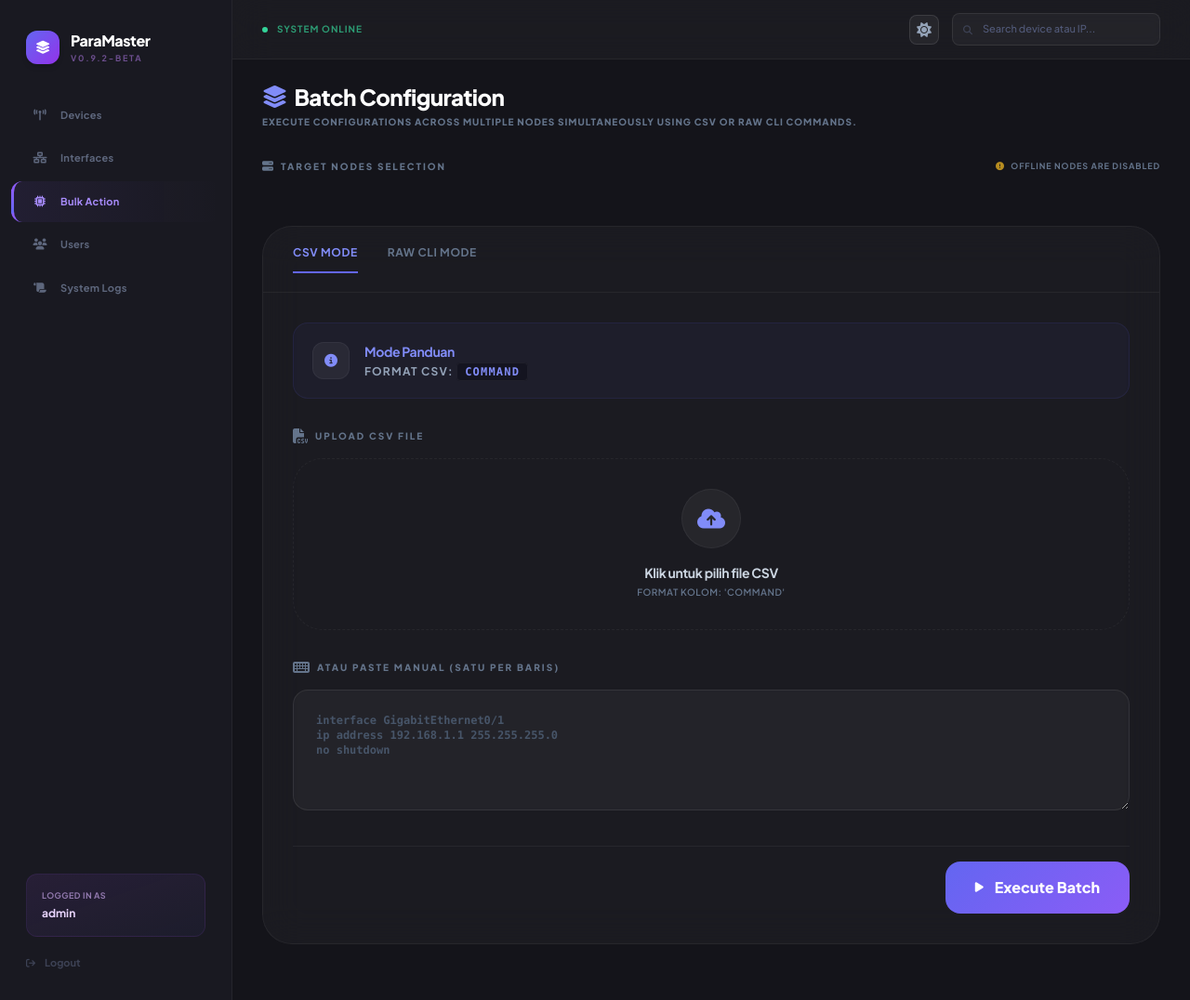
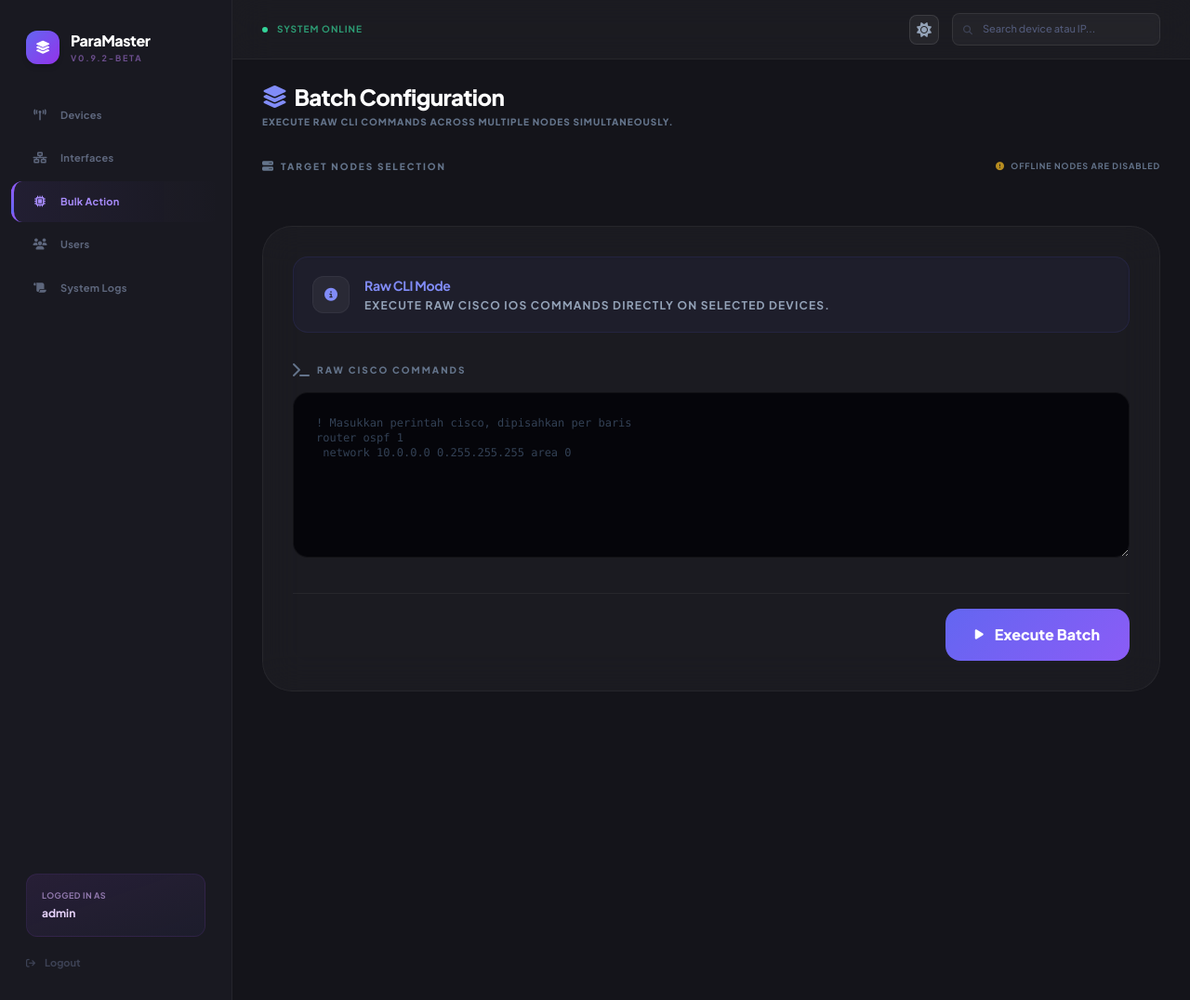
Before and after one commit to RafifRZ/Website-baru-paramiko, a Flask app: page /batch in a window 1280 px wide. Shown: the whole page at 93% size. Run offline with Flask 3, Linux system fonts and the light colour scheme; a user stored in the database is signed in; some libraries are stand-ins or nearby versions.

Commit message:
Add files via upload

```diff
--- a/app.py
+++ b/app.py
@@ -12,7 +12,6 @@
 from terminal_utils import connect_terminal_shell, read_shell_output, send_shell_command, close_terminal_shell
 from crypto_utils import encrypt_password, decrypt_password
 import csv
-import pandas as pd
 import io
 from datetime import datetime
 import pytz
@@ -699,19 +698,9 @@
         # Collect selected device IDs and command sources
         device_ids = request.form.getlist('devices')
         raw_commands = request.form.get('raw_commands')
-        csv_file = request.files.get('csv_file')
 
         # Build command list
         commands: list[str] = []
-        if csv_file:
-            try:
-                df = pd.read_csv(io.StringIO(csv_file.read().decode('utf-8')))
-                # Prefer a column named 'command', otherwise take the first column
-                commands = df['command'].tolist() if 'command' in df.columns else df.iloc[:, 0].tolist()
-            except Exception as e:
-                flash(f"Error reading CSV: {e}", 'error')
-                return redirect(url_for('batch_config'))
-
         if raw_commands:
             commands.extend([c.strip() for c in raw_commands.split('\n') if c.strip()])
 
--- a/requirements.txt
+++ b/requirements.txt
@@ -5,6 +5,5 @@
 paramiko
 python-dotenv
 eventlet
-pandas
 pytz
 cryptography
--- a/templates/batch_config.html
+++ b/templates/batch_config.html
@@ -94,7 +94,7 @@
         <h3 class="text-2xl font-black text-white tracking-tight flex items-center gap-2">
             <i class="fas fa-layer-group text-indigo-400"></i> Batch Configuration
         </h3>
-        <p class="text-slate-500 mt-1 text-[10px] font-black uppercase tracking-widest">Execute configurations across multiple nodes simultaneously using CSV or raw CLI commands.</p>
+        <p class="text-slate-500 mt-1 text-[10px] font-black uppercase tracking-widest">Execute raw CLI commands across multiple nodes simultaneously.</p>
     </div>
 
     <form action="{{ url_for('batch_config') }}" method="POST" enctype="multipart/form-data" class="no-print">
@@ -136,16 +136,6 @@
         </div>
 
         <div class="glass-card rounded-[2rem] overflow-hidden mb-10">
-            <!-- Tabs Header -->
-            <div class="px-8 py-5 bg-white/1 border-b border-white/5 flex items-center gap-8">
-                <button type="button" id="tab-csv" onclick="switchTab('csv')" class="tab-btn pb-3 border-b-2 border-indigo-500 text-indigo-400 text-xs font-bold uppercase tracking-wider focus:outline-none transition-all duration-300">
-                    CSV Mode
-                </button>
-                <button type="button" id="tab-raw" onclick="switchTab('raw')" class="tab-btn pb-3 border-b-2 border-transparent text-slate-500 text-xs font-bold uppercase tracking-wider hover:text-slate-300 transition-all duration-300 focus:outline-none">
-                    Raw CLI Mode
-                </button>
-            </div>
-
             <div class="p-8 space-y-8">
                 <!-- Alert Info -->
                 <div class="p-5 bg-indigo-500/5 rounded-2xl border border-indigo-500/10 flex items-start gap-4">
@@ -153,48 +143,20 @@
                         <i class="fas fa-circle-info text-sm"></i>
                     </div>
                     <div>
-                        <h4 class="text-sm font-bold text-indigo-400 tracking-tight">Mode Panduan</h4>
-                        <p id="mode-desc" class="text-xs text-slate-400 font-bold mt-1 uppercase tracking-widest">Format CSV: <span class="bg-[#141420] border border-white/5 px-2 py-0.5 rounded text-indigo-400 font-mono">command</span></p>
+                        <h4 class="text-sm font-bold text-indigo-400 tracking-tight">Raw CLI Mode</h4>
+                        <p class="text-xs text-slate-400 font-bold mt-1 uppercase tracking-widest">Execute raw Cisco IOS commands directly on selected devices.</p>
                     </div>
                 </div>
 
-                <!-- CSV Input Section -->
-                <div id="section-csv" class="space-y-6">
-                    <div class="space-y-4">
-                        <div class="flex items-center gap-2">
-                            <i class="fas fa-file-csv text-slate-500"></i>
-                            <h4 class="text-[10px] font-black text-slate-500 uppercase tracking-[0.2em]">Upload CSV File</h4>
-                        </div>
-                        <div class="p-8 bg-white/1 border border-white/5 rounded-[2rem] border-dashed text-center hover:bg-white/2 transition-all">
-                            <input type="file" name="csv_file" class="hidden" id="csv-file-input" onchange="updateFileName(this)">
-                            <label for="csv-file-input" class="cursor-pointer group">
-                                <div class="w-16 h-16 bg-white/5 rounded-full border border-white/5 flex items-center justify-center mx-auto mb-4 text-indigo-400 group-hover:scale-105 transition-all">
-                                    <i class="fas fa-cloud-upload-alt text-2xl"></i>
-                                </div>
-                                <p id="file-name" class="text-sm font-bold text-slate-300 tracking-tight">Klik untuk pilih file CSV</p>
-                                <p class="text-[10px] font-semibold text-slate-500 mt-1 uppercase tracking-wider">Format Kolom: 'command'</p>
-                            </label>
-                        </div>
-
-                        <div class="flex items-center gap-2 pt-4">
-                            <i class="fas fa-keyboard text-slate-500"></i>
-                            <h4 class="text-[10px] font-black text-slate-500 uppercase tracking-[0.2em]">Atau Paste Manual (Satu Per Baris)</h4>
-                        </div>
-                        <div class="relative group">
-                            <textarea name="raw_commands" id="raw-commands-text" rows="5" class="w-full p-6 input-dark rounded-2xl text-xs font-semibold focus:outline-none placeholder:text-slate-600 font-mono" placeholder="interface GigabitEthernet0/1&#10;ip address 192.168.1.1 255.255.255.0&#10;no shutdown"></textarea>
-                        </div>
-                    </div>
-                </div>
-
-                <!-- Raw CLI Section (Hidden by default) -->
-                <div id="section-raw" class="hidden space-y-6">
+                <!-- Raw CLI Section -->
+                <div class="space-y-6">
                     <div class="space-y-4">
                         <div class="flex items-center gap-2">
                             <i class="fas fa-terminal text-slate-500"></i>
                             <h4 class="text-[10px] font-black text-slate-500 uppercase tracking-[0.2em]">Raw Cisco Commands</h4>
                         </div>
                         <div class="relative group">
-                            <textarea id="raw-cli-text" rows="8" class="w-full p-6 bg-[#05050a] text-emerald-400 font-mono text-xs rounded-2xl border border-white/5 focus:outline-none placeholder:text-slate-700" placeholder="! Masukkan perintah cisco, dipisahkan per baris&#10;router ospf 1&#10; network 10.0.0.0 0.255.255.255 area 0"></textarea>
+                            <textarea name="raw_commands" rows="8" class="w-full p-6 bg-[#05050a] text-emerald-400 font-mono text-xs rounded-2xl border border-white/5 focus:outline-none placeholder:text-slate-700" placeholder="! Masukkan perintah cisco, dipisahkan per baris&#10;router ospf 1&#10; network 10.0.0.0 0.255.255.255 area 0"></textarea>
                         </div>
                     </div>
                 </div>
@@ -269,60 +231,7 @@
 </div>
 
 <script>
-    function updateFileName(input) {
-        const fileName = input.files[0] ? input.files[0].name : "Klik untuk pilih file CSV";
-        const label = document.getElementById('file-name');
-        label.innerText = fileName;
-        if (input.files[0]) {
-            label.classList.remove('text-slate-300');
-            label.classList.add('text-indigo-400');
-        } else {
-            label.classList.remove('text-indigo-400');
-            label.classList.add('text-slate-300');
-        }
-    }
-
-    function switchTab(mode) {
-        const csvBtn = document.getElementById('tab-csv');
-        const rawBtn = document.getElementById('tab-raw');
-        const csvSec = document.getElementById('section-csv');
-        const rawSec = document.getElementById('section-raw');
-        const desc = document.getElementById('mode-desc');
-        const rawCommandsText = document.getElementById('raw-commands-text');
-        const rawCliText = document.getElementById('raw-cli-text');
-
-        if (mode === 'csv') {
-            csvBtn.classList.add('border-indigo-500', 'text-indigo-400');
-            csvBtn.classList.remove('border-transparent', 'text-slate-500');
-            rawBtn.classList.remove('border-indigo-500', 'text-indigo-400');
-            rawBtn.classList.add('border-transparent', 'text-slate-500');
-            csvSec.classList.remove('hidden');
-            rawSec.classList.add('hidden');
-            desc.innerHTML = 'Format CSV: <span class="bg-[#141420] border border-white/5 px-2 py-0.5 rounded text-indigo-400 font-mono">command</span>';
-
-            if (rawCliText && rawCommandsText) {
-                rawCommandsText.name = "raw_commands";
-                rawCliText.name = "";
-            }
-        } else {
-            rawBtn.classList.add('border-indigo-500', 'text-indigo-400');
-            rawBtn.classList.remove('border-transparent', 'text-slate-500');
-            csvBtn.classList.remove('border-indigo-500', 'text-indigo-400');
-            csvBtn.classList.add('border-transparent', 'text-slate-500');
-            rawSec.classList.remove('hidden');
-            csvSec.classList.add('hidden');
-            desc.innerHTML = 'Execute raw Cisco IOS commands directly on selected devices.';
-
-            if (rawCliText && rawCommandsText) {
-                rawCliText.name = "raw_commands";
-                rawCommandsText.name = "";
-            }
-        }
-    }
-
     document.addEventListener('DOMContentLoaded', function() {
-        switchTab('csv');
-
         // Auto-scroll to results when present
         const printArea = document.getElementById('batch-print-area');
         if (printArea) {
```
